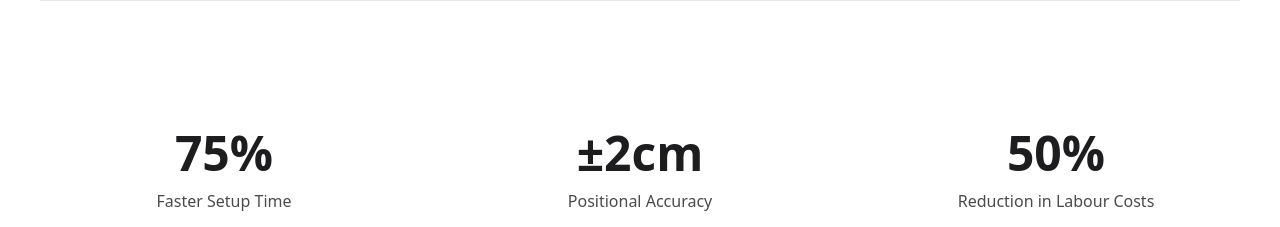
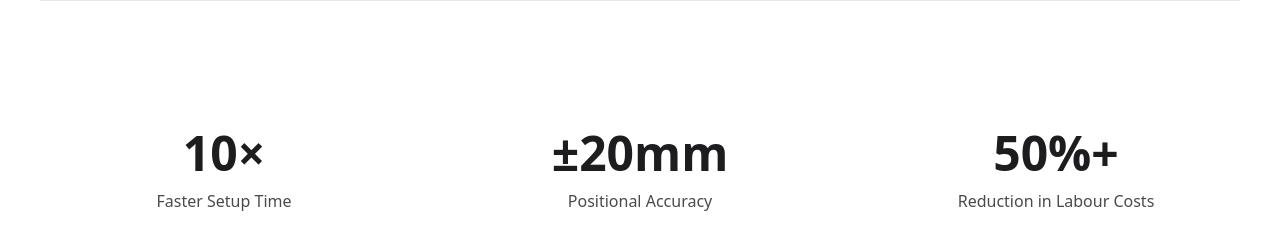
Before and after one commit to Willboydie/trueline-frontend, a React (Vite) app: page / in a window 1280 px wide. Shown: the part 1020-1247 px from the top of the page. Built offline with nearby package versions, Linux system fonts and the light colour scheme.

Commit message:
spec edit

```diff
--- a/src/components/landing/Hero.jsx
+++ b/src/components/landing/Hero.jsx
@@ -73,15 +73,15 @@ export default function Hero() {
             className="grid grid-cols-1 sm:grid-cols-3 gap-8 sm:gap-12 mt-16 sm:mt-24 lg:mt-32 pt-16 sm:pt-24 lg:pt-32 border-t border-[#1D1D1F]/10"
           >
             <div>
-              <div className="text-3xl sm:text-4xl lg:text-5xl font-bold text-[#1D1D1F] mb-2 sm:mb-3">75%</div>
+              <div className="text-3xl sm:text-4xl lg:text-5xl font-bold text-[#1D1D1F] mb-2 sm:mb-3">10×</div>
               <div className="text-sm sm:text-base text-[#4A4A4A] font-light">Faster Setup Time</div>
             </div>
             <div>
-              <div className="text-3xl sm:text-4xl lg:text-5xl font-bold text-[#1D1D1F] mb-2 sm:mb-3">±2cm</div>
+              <div className="text-3xl sm:text-4xl lg:text-5xl font-bold text-[#1D1D1F] mb-2 sm:mb-3">±20mm</div>
               <div className="text-sm sm:text-base text-[#4A4A4A] font-light">Positional Accuracy</div>
             </div>
             <div>
-              <div className="text-3xl sm:text-4xl lg:text-5xl font-bold text-[#1D1D1F] mb-2 sm:mb-3">50%</div>
+              <div className="text-3xl sm:text-4xl lg:text-5xl font-bold text-[#1D1D1F] mb-2 sm:mb-3">50%+</div>
               <div className="text-sm sm:text-base text-[#4A4A4A] font-light">Reduction in Labour Costs</div>
             </div>
           </motion.div>
--- a/src/components/landing/HeroSection.jsx
+++ b/src/components/landing/HeroSection.jsx
@@ -114,7 +114,7 @@ export default function HeroSection() {
           >
             {[
               { value: "10×", label: "Faster Setup" },
-              { value: "±2mm", label: "Accuracy" },
+              { value: "±20mm", label: "Accuracy" },
               { value: "50%", label: "Labour Savings" },
             ].map((stat) => (
               <div key={stat.label}>
```
